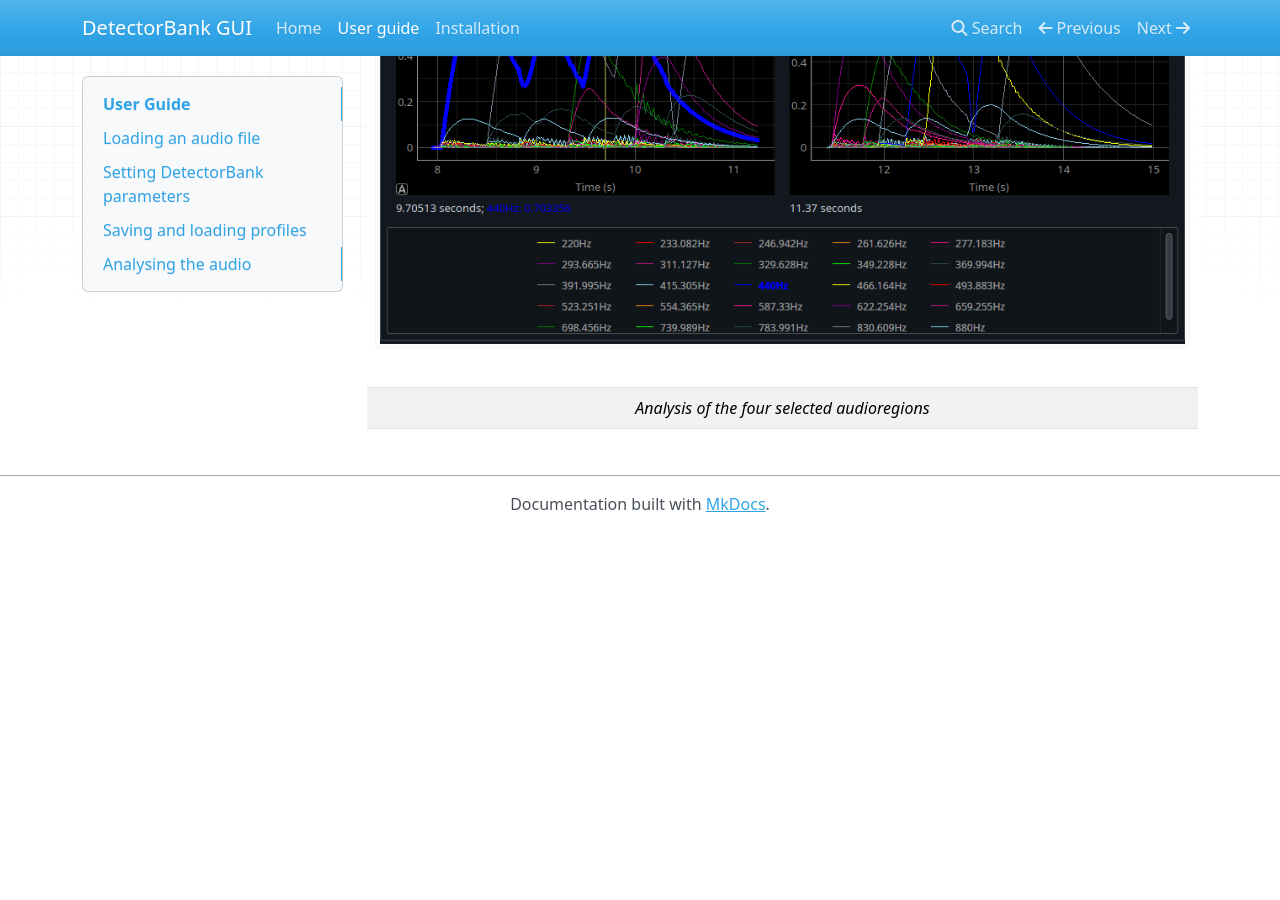
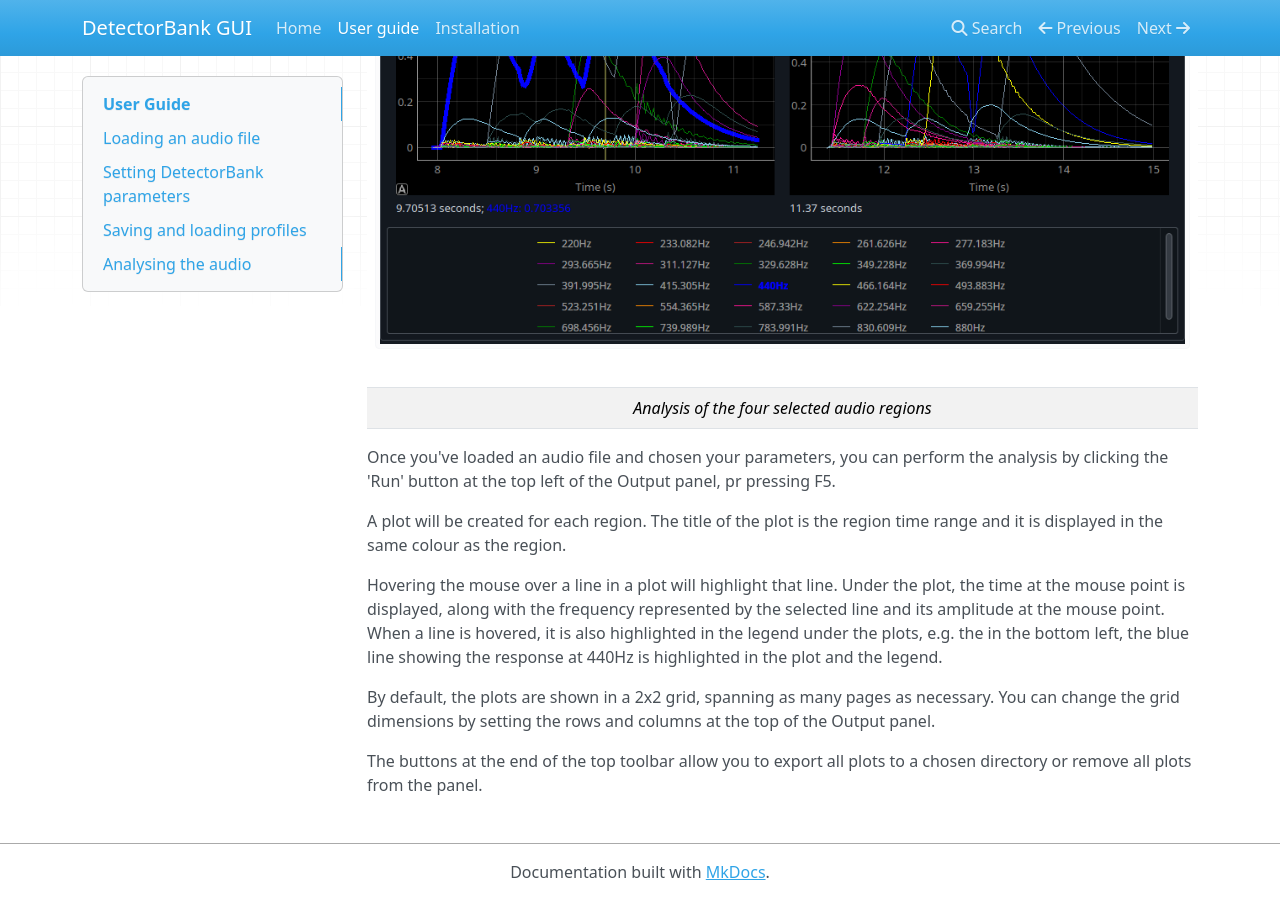
Before and after one commit to keziah55/detectorbank-gui, an MkDocs documentation site: the page built from docs/user_guide.md, in a window 1280 px wide and 900 px high, scrolled down 4838 px. Built offline with MkDocs 1.6.1, drawn with Linux system fonts in a browser that asks for light colours; nearby versions of some CDN libraries; before the commit the page ends 5370 px from its top, so only the background shows below that.

Commit message:
TG-70 user guide of gui panels written; needs detbank overview and installation instructions

```diff
--- a/docs/user_guide.md
+++ b/docs/user_guide.md
@@ -108,4 +108,23 @@ You can set a default profile in Edit->Preferences->Parameters.
 
 | ![Output](../img/output.png "Analysis of audio file" )
 |:--:|
-| *Analysis of the four selected audioregions* |
+| *Analysis of the four selected audio regions* |
+
+Once you've loaded an audio file and chosen your parameters, you can perform the analysis
+by clicking the 'Run' button at the top left of the Output panel, pr pressing F5.
+
+A plot will be created for each region. The title of the plot is the region time range
+and it is displayed in the same colour as the region.
+
+Hovering the mouse over a line in a plot will highlight that line. Under the plot, the time
+at the mouse point is displayed, along with the frequency represented by the selected line
+and its amplitude at the mouse point. When a line is hovered, it is also highlighted in the
+legend under the plots, e.g. the in the bottom left, the blue line showing the response
+at 440Hz is highlighted in the plot and the legend.
+
+By default, the plots are shown in a 2x2 grid, spanning as many pages as necessary.
+You can change the grid dimensions by setting the rows and columns at the top of the
+Output panel.
+
+The buttons at the end of the top toolbar allow you to export all plots to a chosen
+directory or remove all plots from the panel.
```
Also changed, not shown: docs/img/freq_bw_dialog.png, 1 other file.
